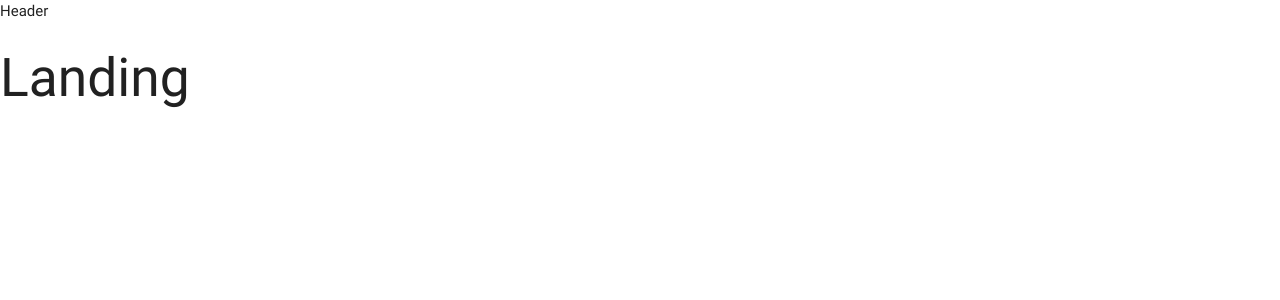
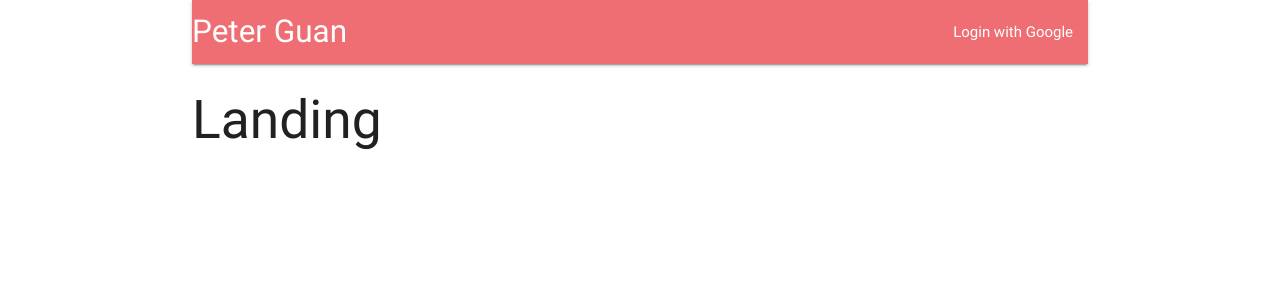
Before and after one commit to jilianggqq/React_Node_Mongo, a React (Create React App) app in the folder client/: page / in a window 1280 px wide. Shown: the top 300 px of the page. Built offline with nearby package versions, Linux system fonts and the light colour scheme.

Commit message:
finished header using materialize, introducing axios to do ajax request

```diff
--- /dev/null
+++ b/client/src/actions/index.js
@@ -0,0 +1,6 @@
+import axios from "axios";
+import { FETCH_USER } from "./types";
+
+const fetchuser = () => {
+  axios.get("/api/current_user", function() {});
+};
--- /dev/null
+++ b/client/src/actions/types.js
@@ -0,0 +1 @@
+export const FETCH_USER = "fetch_user";
--- a/client/src/components/App.jsx
+++ b/client/src/components/App.jsx
@@ -11,7 +11,7 @@
   return (
     <div>
       <BrowserRouter>
-        <div>
+        <div className="container">
           <Header />
           <Route exact path="/" component={Landing} />
           <Route exact path="/surveys" component={Dashboard} />
--- a/client/src/components/Header.jsx
+++ b/client/src/components/Header.jsx
@@ -8,7 +8,22 @@
 
 class Header extends Component {
   render() {
-    return <div>Header</div>;
+    return (
+      <div>
+        <nav>
+          <div className="nav-wrapper">
+            <a href="#" className="left brand-logo">
+              Peter Guan
+            </a>
+            <ul className="right">
+              <li>
+                <a href="#">Login with Google</a>
+              </li>
+            </ul>
+          </div>
+        </nav>
+      </div>
+    );
   }
 }
 
--- a/client/src/index.js
+++ b/client/src/index.js
@@ -4,9 +4,12 @@
 import ReactDOM from "react-dom";
 import { Provider } from "react-redux";
 import { createStore, applyMiddleware } from "redux";
+import reduxThunk from "redux-thunk";
 
 import App from "./components/App";
 import reducers from "./reducers";
+
+// react creators are where we somehow initiate change inside of the redux side of our application.
 
 // we will use createStore help to create instance of our redux store.
 // 1st param is all the different producers that we have inside of our application.
```
Also changed, not shown: client/package.json (+6 -1 lines), 1 other file (tests, documents, lock files or other folders).
